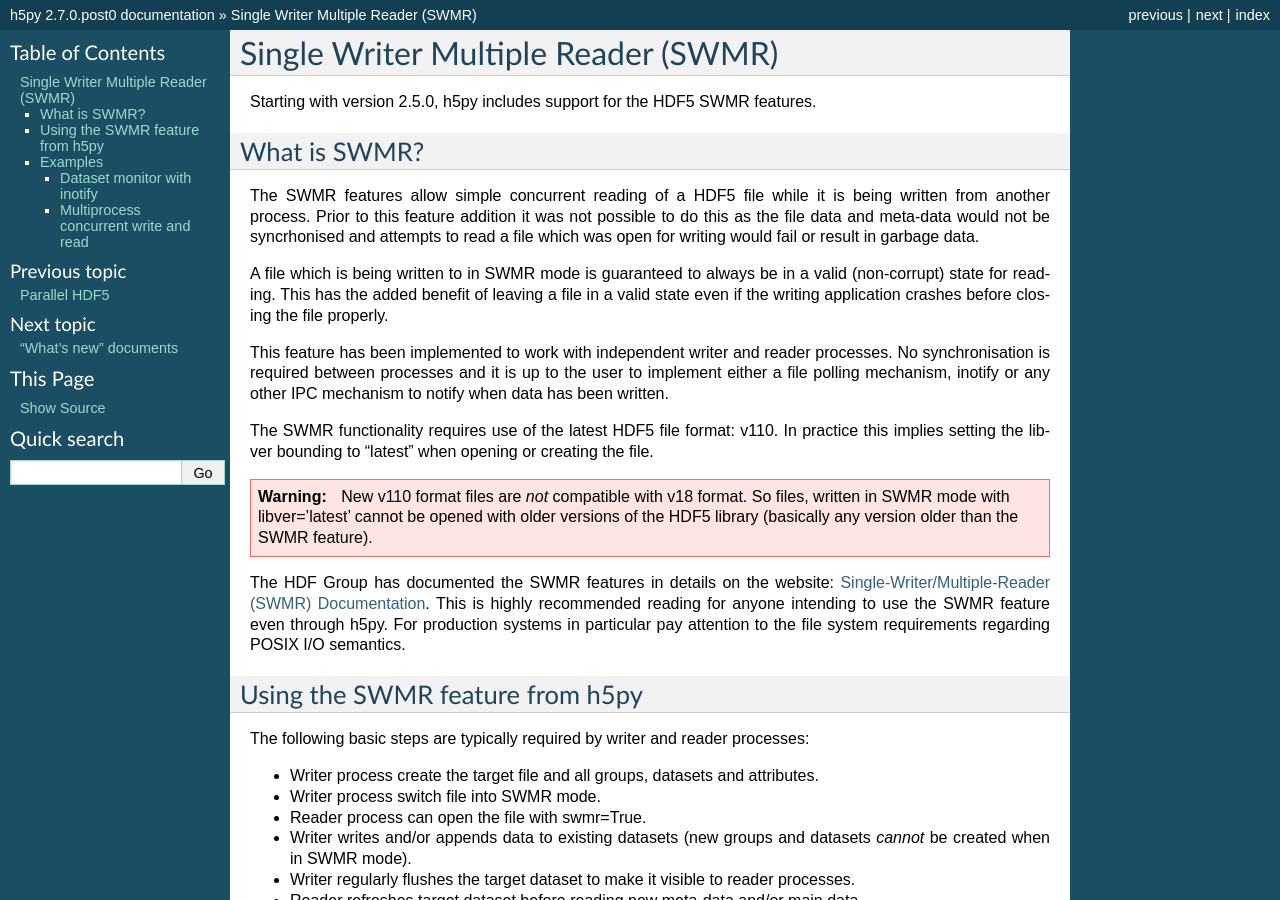
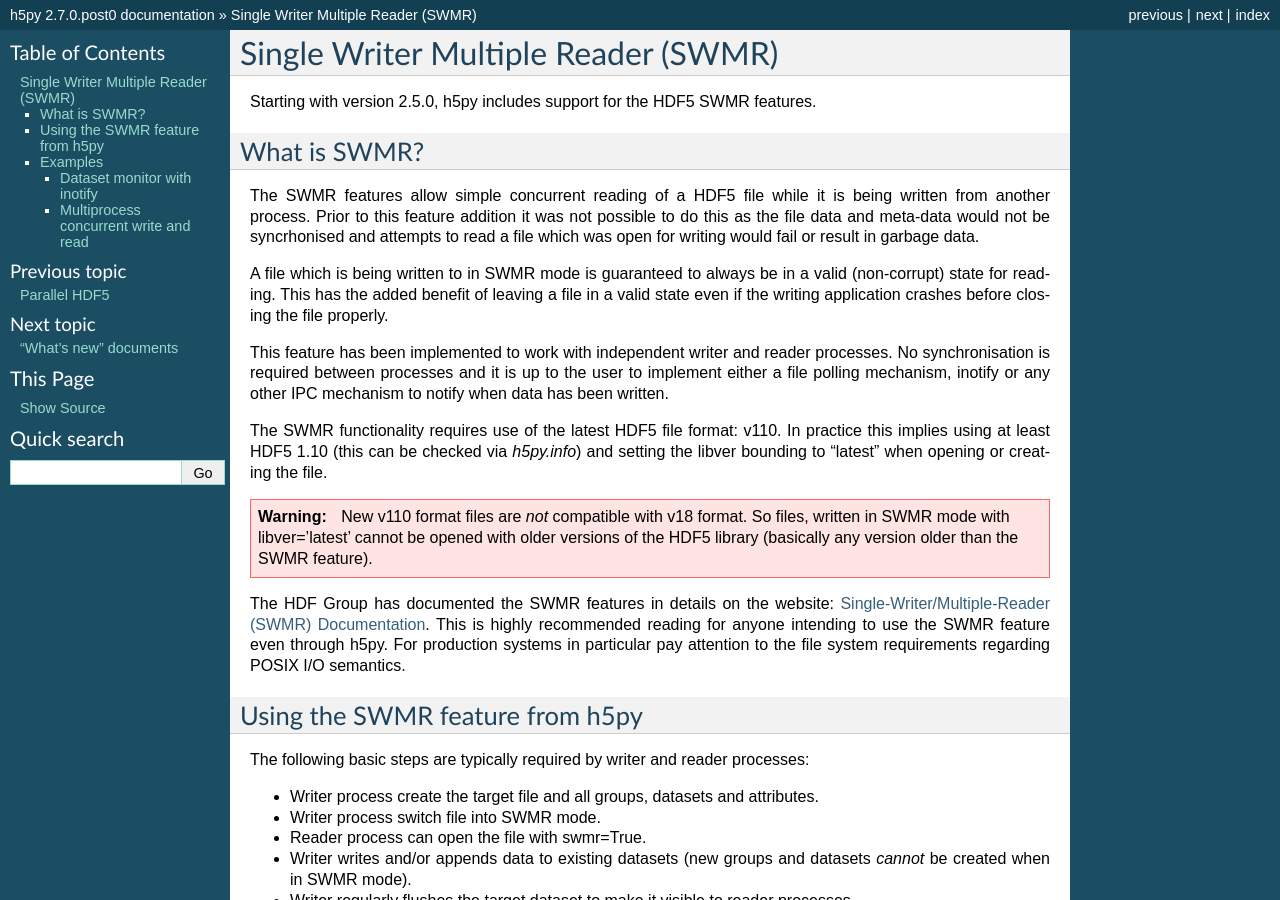
Before and after one commit to h5py/h5py, a Sphinx documentation site: the page built from docs/swmr.rst, in a window 1280 px wide and 900 px high. Built offline with Sphinx 7.4.7, drawn with Linux system fonts in a browser that asks for light colours; pages that are not in the unit, such as notebooks, are missing from menus.

Commit message:
Add mention to HDF5 1.0 being required

```diff
--- a/docs/swmr.rst
+++ b/docs/swmr.rst
@@ -25,7 +25,8 @@
 mechanism to notify when data has been written.
 
 The SWMR functionality requires use of the latest HDF5 file format: v110. In
-practice this implies setting the libver bounding to "latest" when opening or
+practice this implies using at least HDF5 1.10 (this can be checked via
+`h5py.info`) and setting the libver bounding to "latest" when opening or
 creating the file.
 
 
```
